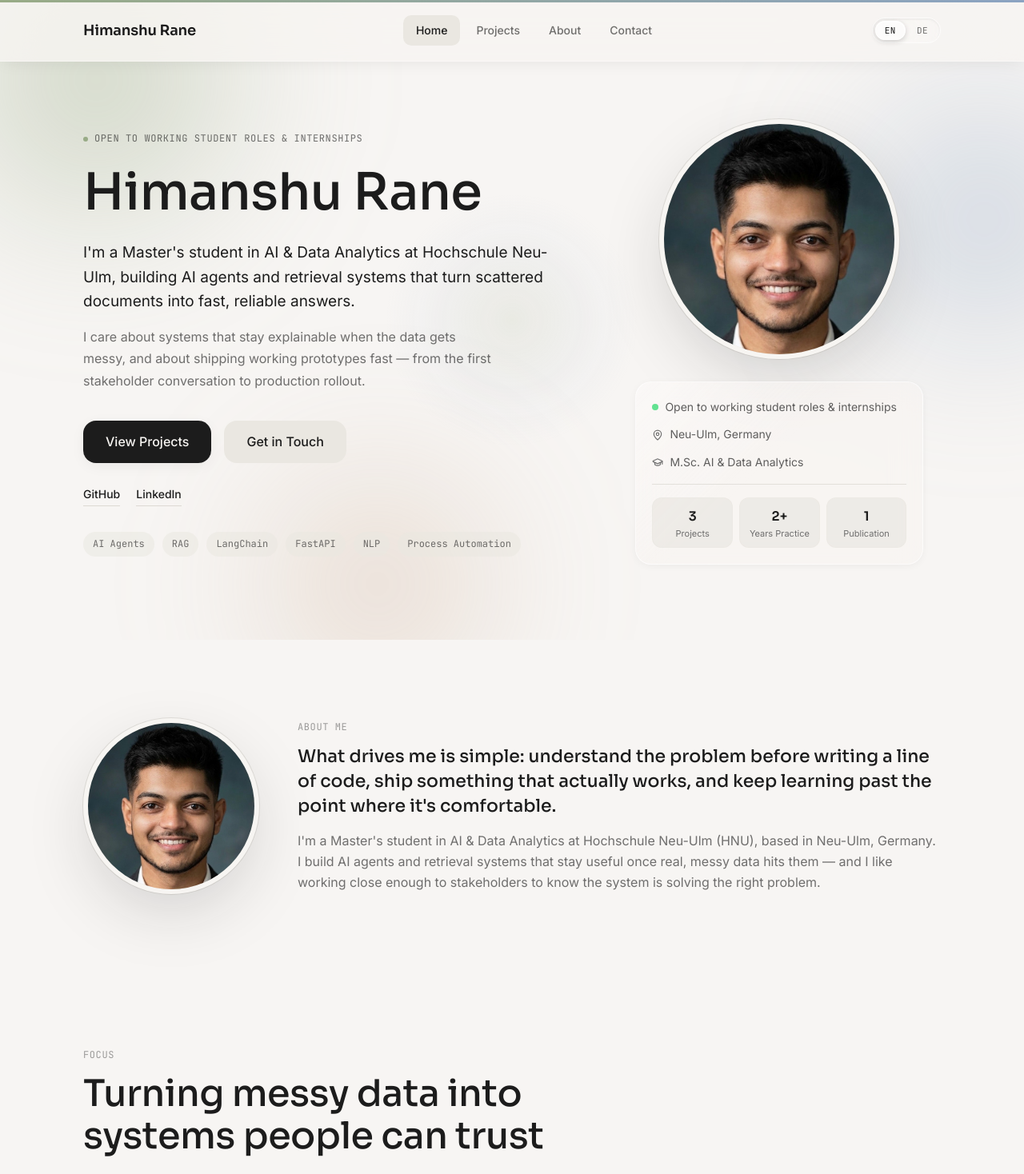
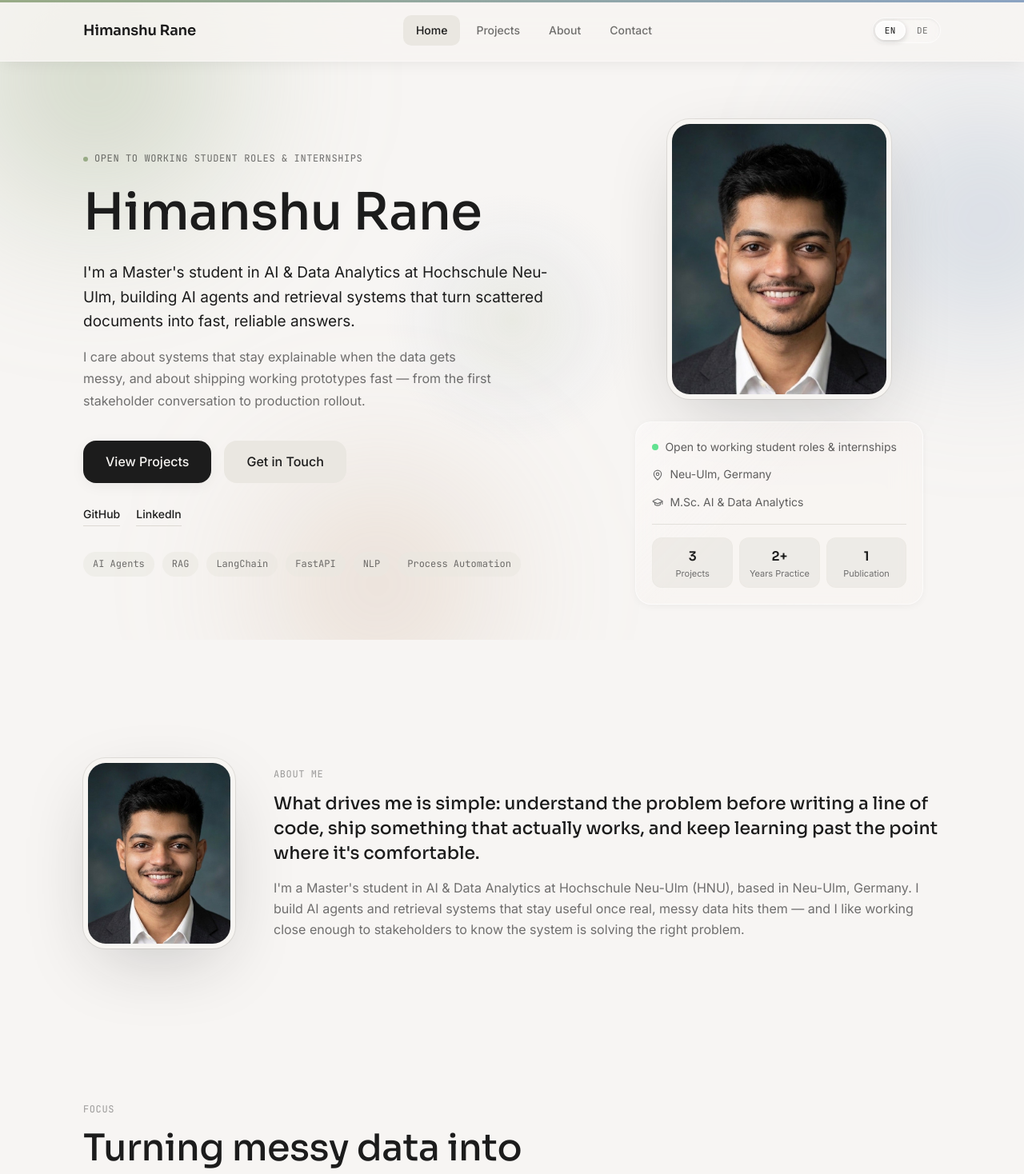
Before and after one commit to 19himanshurane/portfolio, a React (Vite) app: page / in a window 1280 px wide. Shown: the top 1468 px of the page at 80% size. Built offline with nearby package versions, Linux system fonts and the light colour scheme.

Commit message:
Revert "Switch avatar back to a perfect circle"
This reverts commit 8c3e1eb9a12afbf22f6d7b73ee46d838787926dc.

```diff
--- a/src/components/Avatar.css
+++ b/src/components/Avatar.css
@@ -1,5 +1,5 @@
 .avatar {
-  border-radius: 50%;
+  border-radius: 28px;
   overflow: hidden;
   border: 6px solid var(--color-warm-white);
   box-shadow: 0 28px 90px -20px rgba(28, 28, 28, 0.22), 0 0 0 1px rgba(221, 218, 213, 0.8);
@@ -11,19 +11,19 @@
   width: 100%;
   height: 100%;
   object-fit: cover;
-  object-position: center 28%;
+  object-position: center top;
   display: block;
 }
 
 .avatar--lg {
-  width: 300px;
-  height: 300px;
+  width: 280px;
+  height: 350px;
   font-size: 64px;
 }
 
 .avatar--md {
-  width: 220px;
-  height: 220px;
+  width: 190px;
+  height: 238px;
   font-size: 40px;
 }
 
@@ -37,7 +37,7 @@
 @media (max-width: 640px) {
   .avatar--lg {
     width: 220px;
-    height: 220px;
+    height: 275px;
     font-size: 44px;
   }
 }
```
